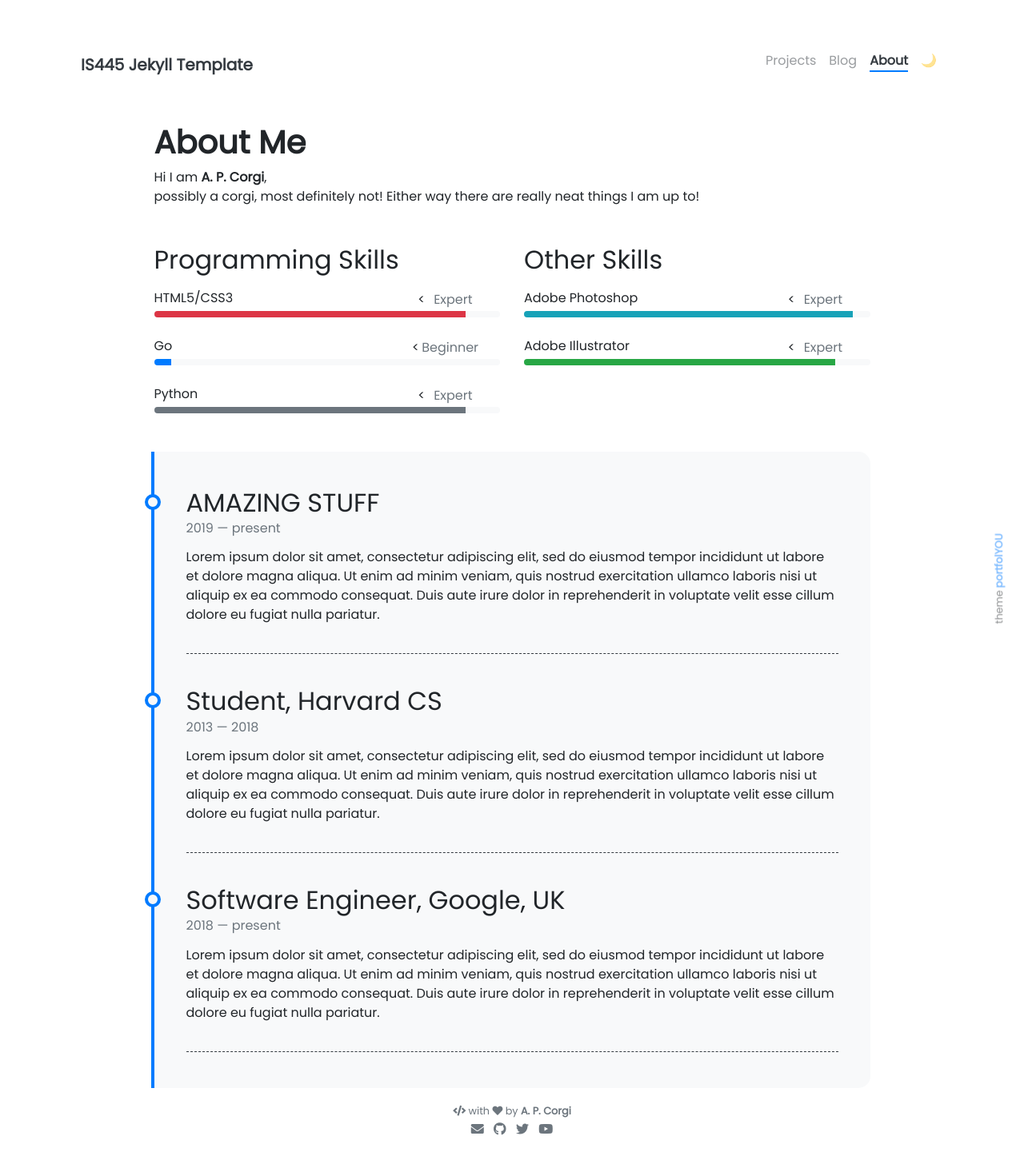
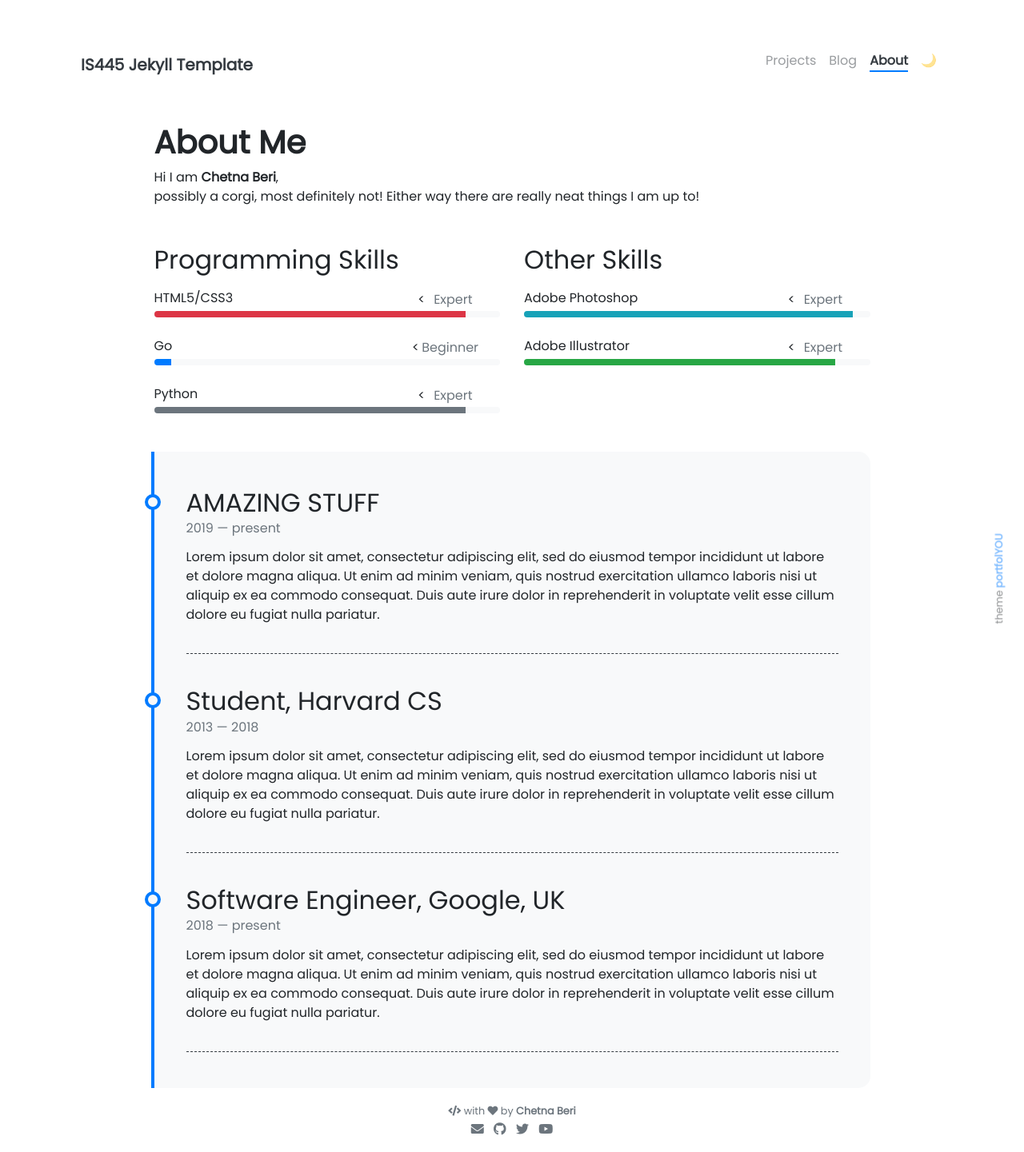
Before and after one commit to CB1234567/CB1234567.github.io, a Jekyll site: the page built from pages/about.md, in a window 1280 px wide. Shown: the whole page at 80% size. Built offline with Jekyll 4.4.1, drawn with Linux system fonts in a browser that asks for light colours; nearby versions of some CDN libraries.

Commit message:
new changes

```diff
--- a/_config.yml
+++ b/_config.yml
@@ -34,7 +34,7 @@ nav_exclude:                                            # The following paths ar
 
 ### Author Info ###
 author:
-  name              : A. P. Corgi
+  name              : Chetna Beri
   image             : https://dogtime.com/assets/uploads/gallery/pembroke-welsh-corgi-dog-breed-pictures/prance-8.jpg
 #  behance           : your_username
 # dribbble          : your_username
```
Also changed, not shown: 8 other files.
